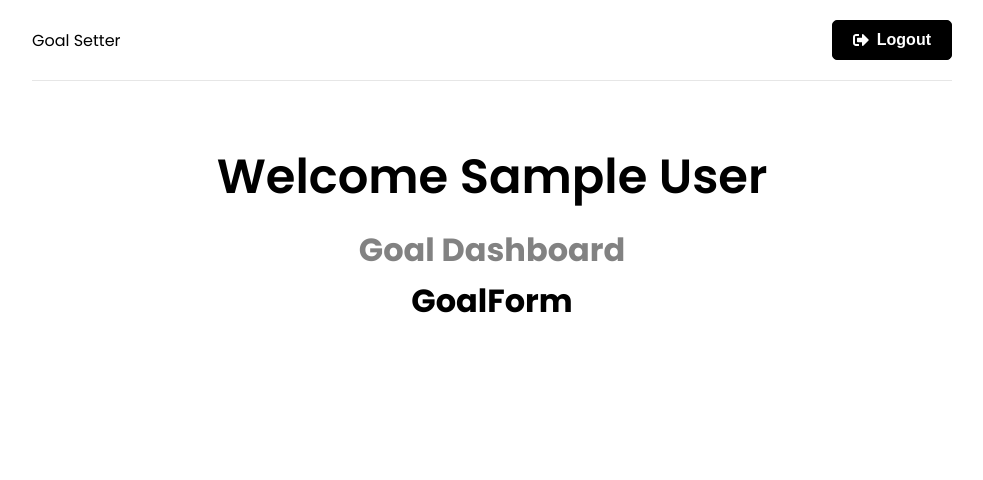
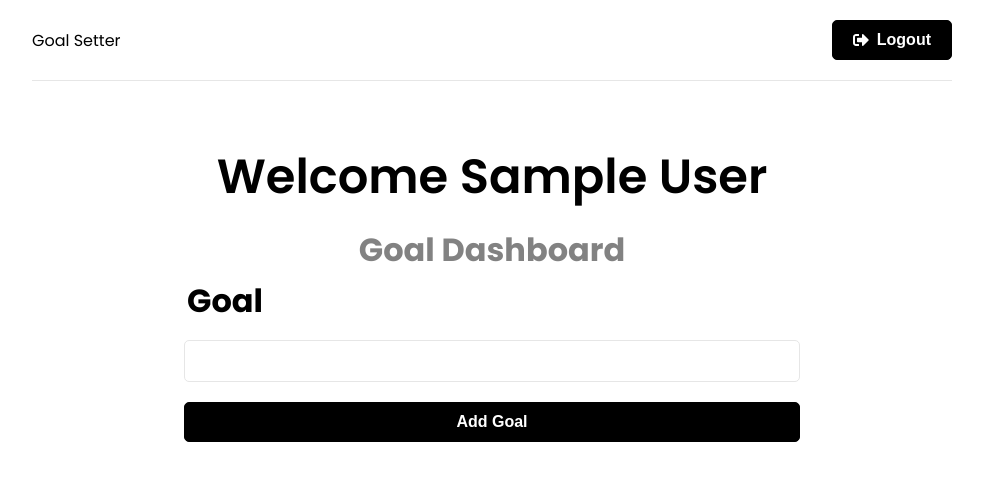
Before and after one commit to SonDo580/goal-setting, a React (Create React App) app in the folder frontend/: page / in a window 1280 px wide. Shown: the top 480 px of the page, without its empty margins (148-1131 px from the left). Built offline with nearby package versions, Linux system fonts and the light colour scheme; sample sign-in values are in the browser's storage.

Commit message:
Create the form and handle value changes

```diff
--- a/frontend/src/components/GoalForm.js
+++ b/frontend/src/components/GoalForm.js
@@ -1,5 +1,29 @@
+import { useState } from "react";
+
 function GoalForm() {
-  return <div>GoalForm</div>;
+  const [text, setText] = useState("");
+
+  const handleChange = (event) => {
+    setText(event.target.value);
+  };
+
+  const handleSubmit = (event) => {
+    event.preventDefault();
+  };
+
+  return (
+    <section className="form">
+      <form onSubmit={handleSubmit}>
+        <div className="form-group">
+          <label>Goal</label>
+          <input type="text" name="text" value={text} onChange={handleChange} />
+        </div>
+        <div className="form-group">
+          <button className="btn btn-block">Add Goal</button>
+        </div>
+      </form>
+    </section>
+  );
 }
 
 export default GoalForm;
```
